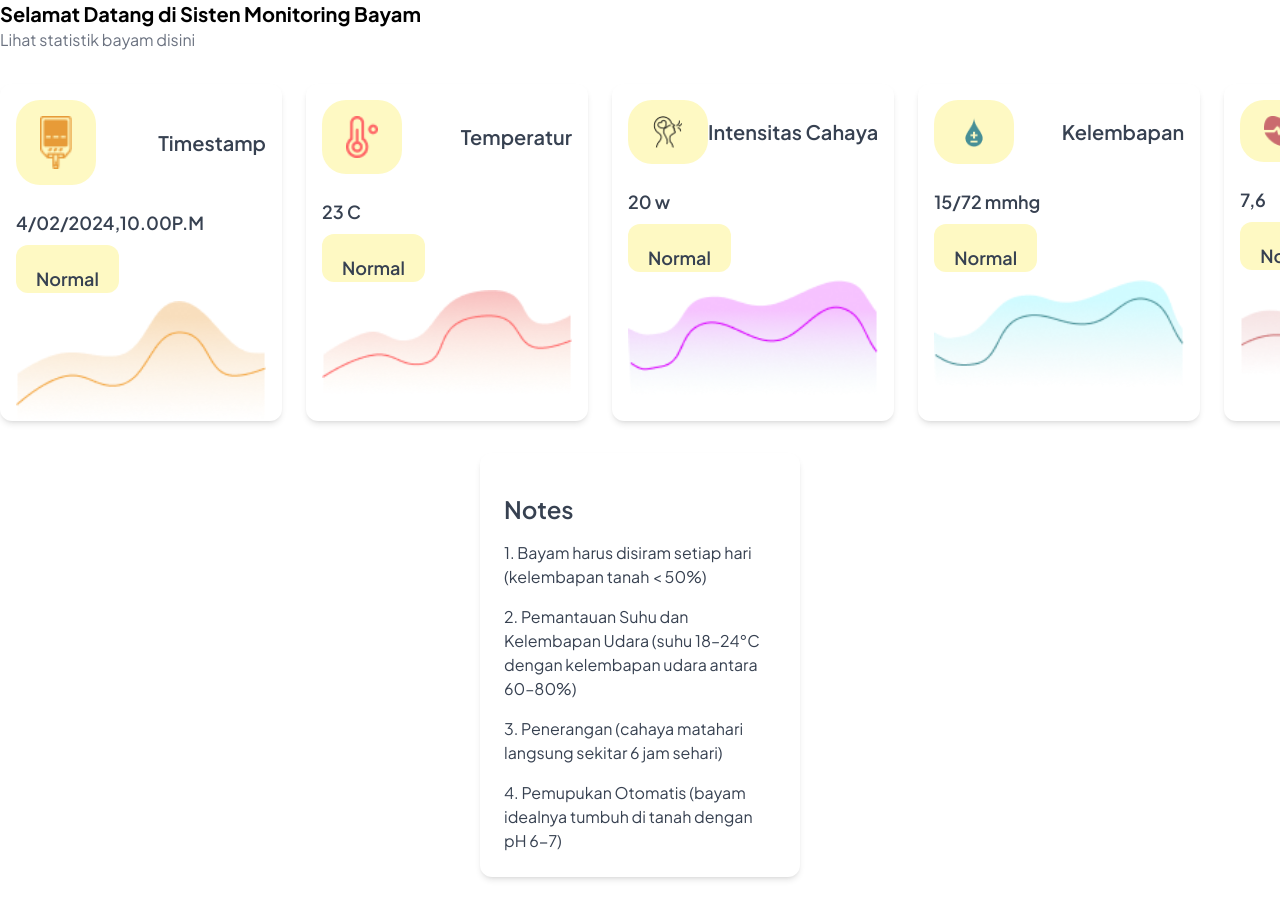
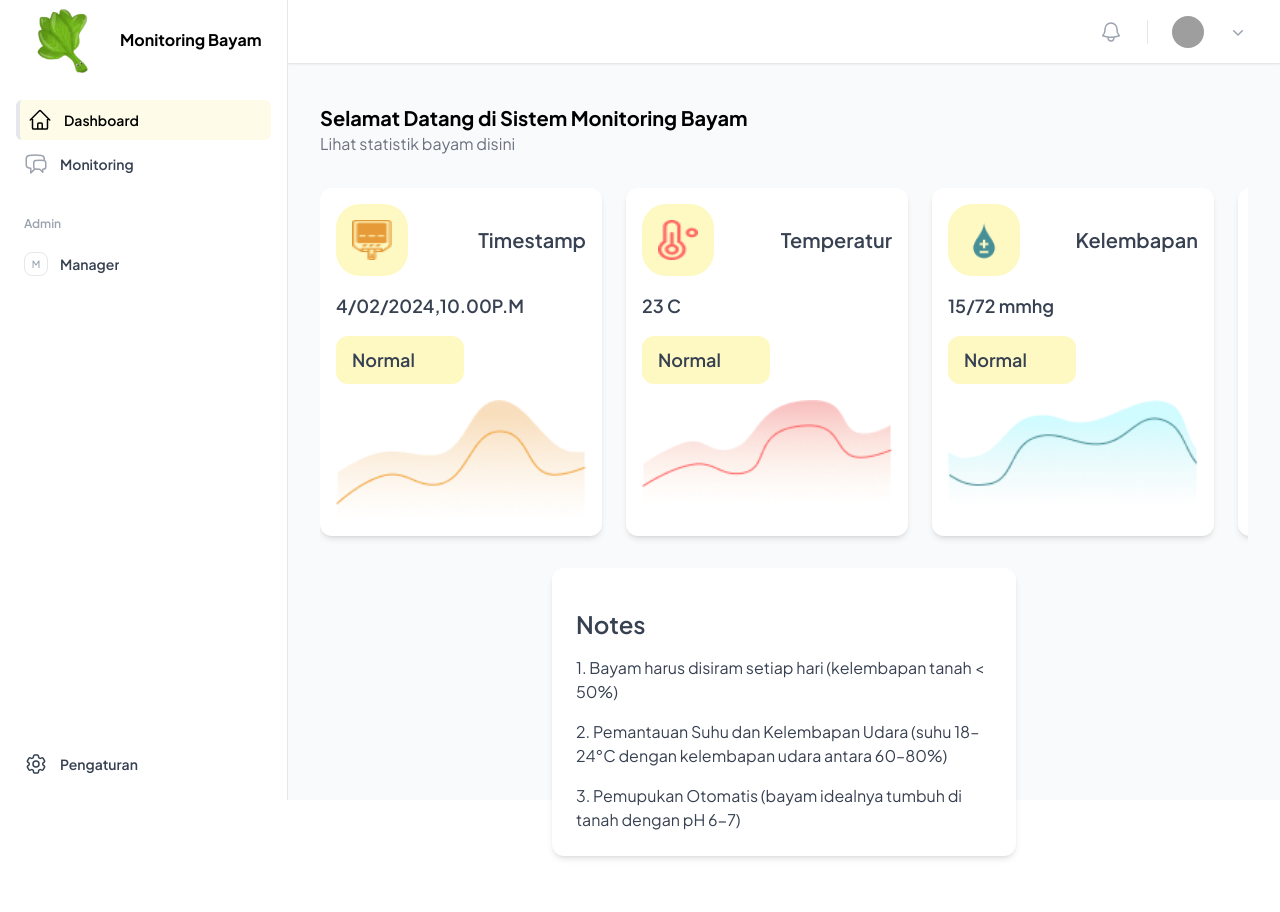
Before and after one commit to rafikaWardah12/spinach-website, a Next.js app: page /dashboard in a window 1280 px wide. Built offline with nearby package versions, Linux system fonts and the light colour scheme; grey boxes are pictures that could not be loaded.

Commit message:
fix: bug fixing

```diff
--- a/src/app/dashboard/page.tsx
+++ b/src/app/dashboard/page.tsx
@@ -1,14 +1,8 @@
 "use-client";
-import Link from "next/link";
-import { getDictionary, Locale } from "../ui/dictionaries";
-import SideBar from "../ui/component/module/main/Sidebar";
+import MainTemplate from "../ui/component/module/main/MainTemplate";
 import CeremonyCard from "../ui/component/card/CeremonyCard";
 import Images from "@/constant/images";
 import NotesCard from "../ui/component/card/NotesCard";
-// import TransactionChart from "@/components/chart/TransactionChart";
-
-// const data = [{}, {}, {}, {}, {}];
-// const data = [{}, {}, {}, {}, {}];
 
 const data = [
   {
@@ -24,13 +18,6 @@ const data = [
     label: "23 C",
     status: "Normal",
     bgIcon: Images.icBgTemperatur,
-  },
-  {
-    icon: Images.icIntensitasCahaya,
-    title: "Intensitas Cahaya",
-    label: "20 w",
-    status: "Normal",
-    bgIcon: Images.icBgIntensitasCahaya,
   },
   {
     icon: Images.icKelembapan,
@@ -53,19 +40,17 @@ const notesData = [
     notes: `
   1. Bayam harus disiram setiap hari (kelembapan tanah < 50%)
   2. Pemantauan Suhu dan Kelembapan Udara (suhu 18–24°C dengan kelembapan udara antara 60–80%)
-  3. Penerangan (cahaya matahari langsung sekitar 6 jam sehari)
-  4. Pemupukan Otomatis (bayam idealnya tumbuh di tanah dengan pH 6-7)
+  3. Pemupukan Otomatis (bayam idealnya tumbuh di tanah dengan pH 6-7)
       `,
   },
 ];
 
-export default function Dashboard({}: {}) {
+export default function Dashboard() {
   return (
-    <div>
-      {/* <SideBar navigationAdmin={[]} navigations={[]} t={" "} /> */}
+    <MainTemplate>
       <div>
         <h1 className="font-bold text-xl">
-          Selamat Datang di Sisten Monitoring Bayam
+          Selamat Datang di Sistem Monitoring Bayam
         </h1>
         <p className="text-gray-500">Lihat statistik bayam disini</p>
       </div>
@@ -85,6 +70,6 @@ export default function Dashboard({}: {}) {
       <div>
         <NotesCard notes={notesData[0].notes}></NotesCard>
       </div>
-    </div>
+    </MainTemplate>
   );
 }
--- a/src/app/monitoring/page.tsx
+++ b/src/app/monitoring/page.tsx
@@ -1,8 +1,8 @@
 "use client";
 
-import PrimaryTable from "../ui/component/table/PrimaryTable";
 import { useState, useEffect } from "react";
 import { useReactTable, getCoreRowModel } from "@tanstack/react-table";
+import MainTemplate from "../ui/component/module/main/MainTemplate";  // Import MainTemplate
 
 const data = [
   {
@@ -92,15 +92,11 @@ const Monitoring = () => {
     setIsClient(true); // Ensures hydration only after the client is ready
   }, []);
 
-  // Render placeholder during hydration
-  //  if (!isClient) {
-  //    return <div>Loading...</div>;
-  //  }
-
   return (
+    <MainTemplate>  {/* Wrap the content with MainTemplate for sidebar */}
       <div className="p-4">
         <h1 className="text-xl font-bold">Data Monitoring</h1>
-      <p className="text-gray-500">Here is a list of all employees</p>
+        <p className="text-gray-500">Here is a list of all data entries</p>
         <div className="mt-4 overflow-x-auto">
           <table className="table-auto w-full border-collapse border border-gray-300">
             <thead className="bg-gray-100">
@@ -114,12 +110,11 @@ const Monitoring = () => {
                       key={header.id}
                       className="border border-gray-300 px-4 py-2 text-left text-gray-700"
                     >
-                    {/* {header.isPlaceholder ? null : header.column.columnDef.header?} */}
                       {header.isPlaceholder
                         ? null
                         : typeof header.column.columnDef.header === "string"
                         ? header.column.columnDef.header
-                      : null}{" "}
+                        : null}
                     </th>
                   ))}
                 </tr>
@@ -145,6 +140,7 @@ const Monitoring = () => {
           </table>
         </div>
       </div>
+    </MainTemplate>
   );
 };
 
--- a/src/app/ui/component/card/CeremonyCard.tsx
+++ b/src/app/ui/component/card/CeremonyCard.tsx
@@ -1,19 +1,13 @@
 import Images from "@/constant/images";
-import { ChevronRightIcon } from "@heroicons/react/20/solid";
-import {
-  CalendarIcon,
-  ClockIcon,
-  MapPinIcon,
-} from "@heroicons/react/24/outline";
 import Image from "next/image";
 import React from "react";
 
-interface CeremonyCardProps{
+interface CeremonyCardProps {
   icon: string;
   title: string;
   label: string;
   status: string;
-  bgIcon: string
+  bgIcon: string;
 }
 
 const CeremonyCard: React.FC<CeremonyCardProps> = ({
@@ -21,41 +15,34 @@ const CeremonyCard: React.FC<CeremonyCardProps> = ({
   title,
   label,
   status,
-  bgIcon
+  bgIcon,
 }) => {
   return (
     <div className="bg-white rounded-xl mx-auto my-4 hover:bg-yellow-50 hover:cursor-pointer flex-shrink-0 shadow-md">
       <div className="px-4 pt-4">
-        <div className="flex items-center justify-between mb-2">
-          <div className="text-sm text-yellow-500 bg-yellow-100 py-4 px-6 rounded-3xl  font-bold flex flex-row items-center py-50">
-            <Image
-              src={icon}
-              alt=""
-              className="w-8"
-              width={300}
-              height={300}
-            />
+        {/* Header Section */}
+        <div className="flex items-center justify-between mb-4">
+          <div className="text-sm text-yellow-500 bg-yellow-100 p-4 rounded-3xl font-bold flex items-center">
+            <Image src={icon} alt="Icon" className="w-10 h-10" width={300} height={300} />
           </div>
           <h4 className="text-xl font-semibold text-gray-700">{title}</h4>
         </div>
-        <div className="mb-2 pt-4">
-          <h2 className="text-lg font-semibold text-gray-700">
-            {label}
-          </h2>
+
+        {/* Label Section */}
+        <div className="mb-4">
+          <h2 className="text-lg font-semibold text-gray-700">{label}</h2>
         </div>
-        <div className="flex justify-items-center mb-2">
-          <div className="bg-yellow-100 px-5 pt-5 rounded-xl text-justify">
-            <p className="text-lg font-semibold text-gray-700 flex items-center">{status}</p>
+
+        {/* Status Section */}
+        <div className="flex justify-start mb-4">
+          <div className="bg-yellow-100 w-32 h-12 rounded-xl flex items-center pl-4">
+            <p className="text-lg font-semibold text-gray-700">{status}</p>
           </div>
         </div>
-        <div className="flex items-start">
-          <Image
-          src={bgIcon}
-          alt=""
-          className="w-15"
-          width={250}
-          height={250}
-          />
+
+        {/* Grafik / Background Icon Section */}
+        <div className="flex items-center justify-center mb-4">
+          <Image src={bgIcon} alt="Background Icon" className="w-15 h-15 object-contain" width={250} height={250} />
         </div>
       </div>
     </div>
--- a/src/app/ui/component/card/NotesCard.tsx
+++ b/src/app/ui/component/card/NotesCard.tsx
@@ -7,7 +7,7 @@ const NotesCard: React.FC<NotesCardProps> = ({ notes }) => {
   const notesLines = notes.split("\n").filter((line) => line.trim() !== ""); // Hapus baris kosong
 
   return (
-    <div className="bg-white rounded-xl mx-auto my-4 hover:cursor-pointer flex-shrink-0 shadow-md w-1/4 p-6">
+    <div className="bg-white rounded-xl mx-auto my-4 hover:cursor-pointer flex-shrink-0 shadow-md w-3/4 lg:w-2/3 xl:w-1/2 p-6"> {/* Ubah lebar di sini */}
       <h2 className="font-semibold text-2xl text-gray-700 my-4">Notes</h2>
       <div className="flex flex-col">
         {" "}
--- a/src/app/ui/component/module/main/MainTemplate.tsx
+++ b/src/app/ui/component/module/main/MainTemplate.tsx
@@ -2,12 +2,8 @@
 
 import React, { useState } from "react";
 import {
-  CalendarDaysIcon,
   HomeIcon,
-  BanknotesIcon,
   ChatBubbleLeftRightIcon,
-  NewspaperIcon,
-  UserIcon,
 } from "@heroicons/react/24/outline";
 import { getInitials } from "@/utils";
 import Header from "./Header";
@@ -15,7 +11,6 @@ import MobileBarDialog from "./MobileBarDialog";
 import SideBar from "./Sidebar";
 
 interface MainTemplateProps {
-  t: any;
   children: React.ReactNode;
 }
 
@@ -24,13 +19,13 @@ const MainTemplate = ({ children }: MainTemplateProps) => {
 
   const navigation = [
     {
-      name: "dashboard",
+      name: "Dashboard",
       href: `/dashboard`,
       icon: HomeIcon,
       current: true,
     },
     {
-      name: "monitoring",
+      name: "Monitoring",
       href: `/monitoring`,
       icon: ChatBubbleLeftRightIcon,
       current: false,
@@ -39,17 +34,16 @@ const MainTemplate = ({ children }: MainTemplateProps) => {
   const teams = [
     {
       id: 1,
-      name: "manager",
+      name: "Manager",
       href: `/manager`,
       initial: getInitials("mg"),
       current: false,
     },
-
   ];
   const userNavigation = [{ name: "Keluar", href: "#" }];
 
   return (
-    <div>
+    <div className="h-screen flex">
       {/* Mobile mode */}
       <MobileBarDialog
         navigationAdmin={teams}
@@ -60,9 +54,9 @@ const MainTemplate = ({ children }: MainTemplateProps) => {
 
       {/* Static sidebar for desktop */}
       <SideBar navigationAdmin={teams} navigations={navigation} t={" "} />
-      {/* <SideBar /> */}
 
-      <div className="lg:pl-72 bg-gray-50 h-screen">
+      {/* Main content area */}
+      <div className="flex-1 flex flex-col bg-gray-50 lg:pl-72">
         <Header navigations={userNavigation} onClose={setSidebarOpen} t={" "} />
 
         <main className="py-10">
```
Lines whose indentation alone changed are shown as unchanged.
